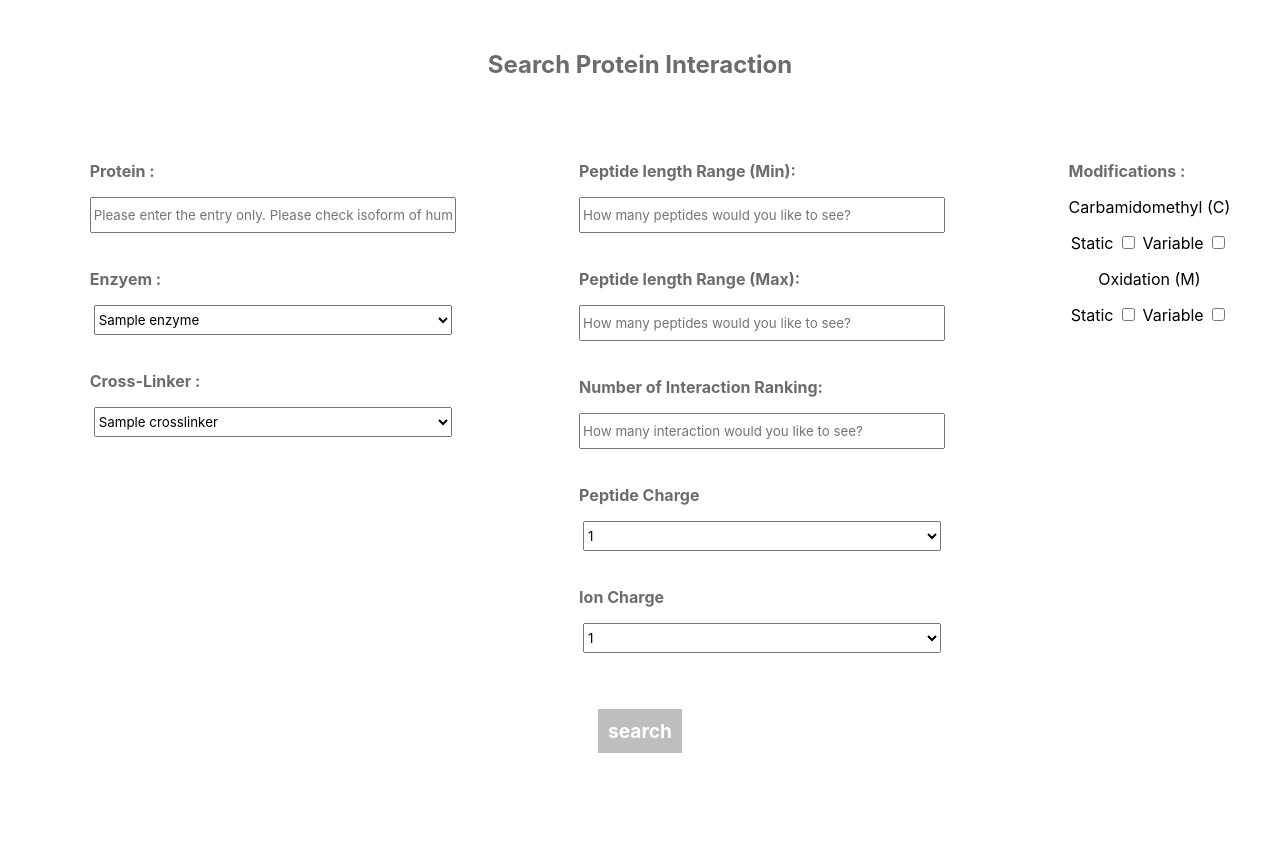
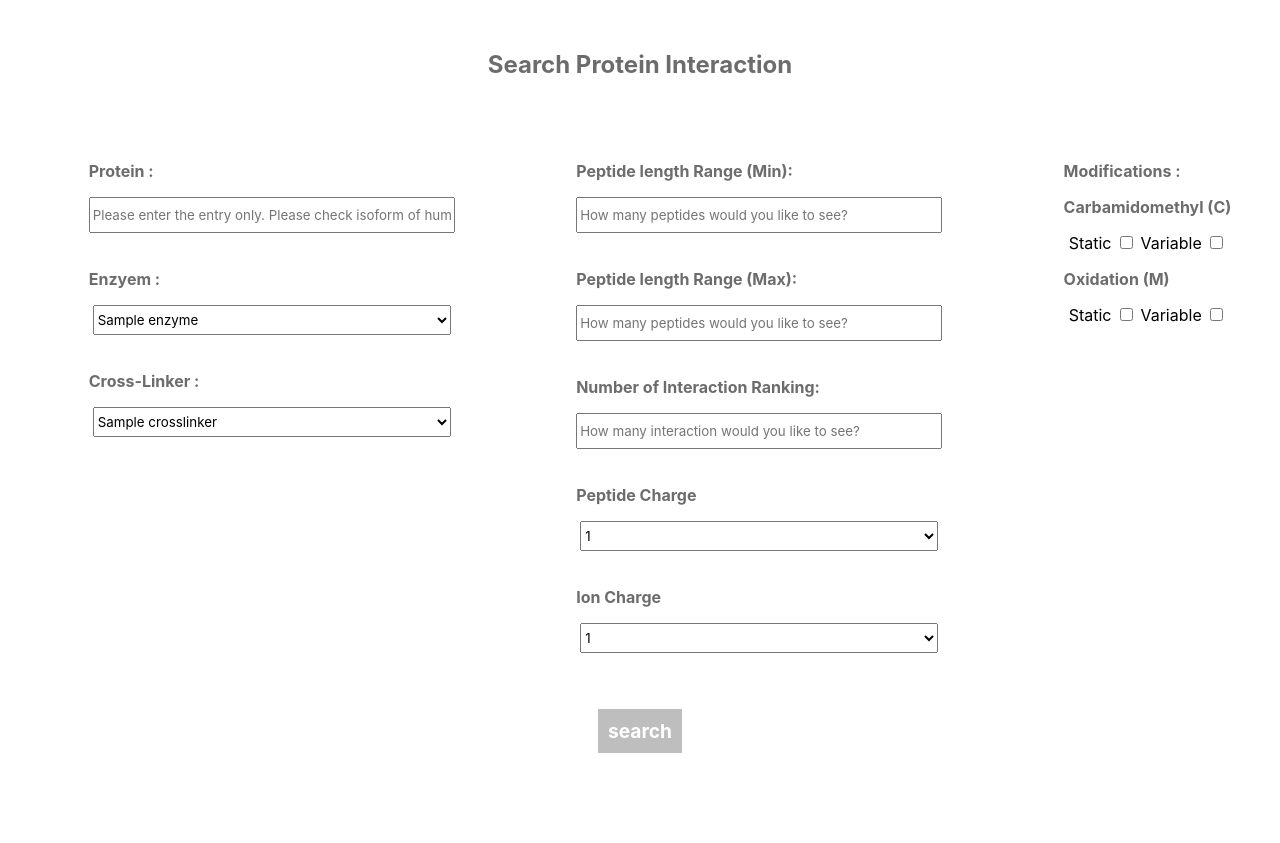
Before and after one commit to kimlab-cnu/XL-MS_Analytics, a CodeIgniter app: page /database/index.php/search/index in a window 1280 px wide. Shown: the part 166-1009 px from the top of the page. Run offline with CodeIgniter, Linux system fonts and the light colour scheme; tables that the repository leaves empty or names only in its code hold one stand-in row (values such as "Sample post").

Commit message:
Update style.css

```diff
--- a/htdocs/application/views/asset/css/style.css
+++ b/htdocs/application/views/asset/css/style.css
@@ -301,6 +301,13 @@
   color:rgb(108, 108, 108);
 }
 
+form.searchbox > div:nth-child(1) > div.modifications > ul > li > div > p {
+  font-size: 1rem;
+  font-weight: bold;
+  text-align: left;
+  color:rgb(108, 108, 108);
+}
+
 form.searchbox > div:nth-child(1) > div.modifications > ul > li > label > input {
   margin: 0 20px 0 0;
   width: 10px;
```
